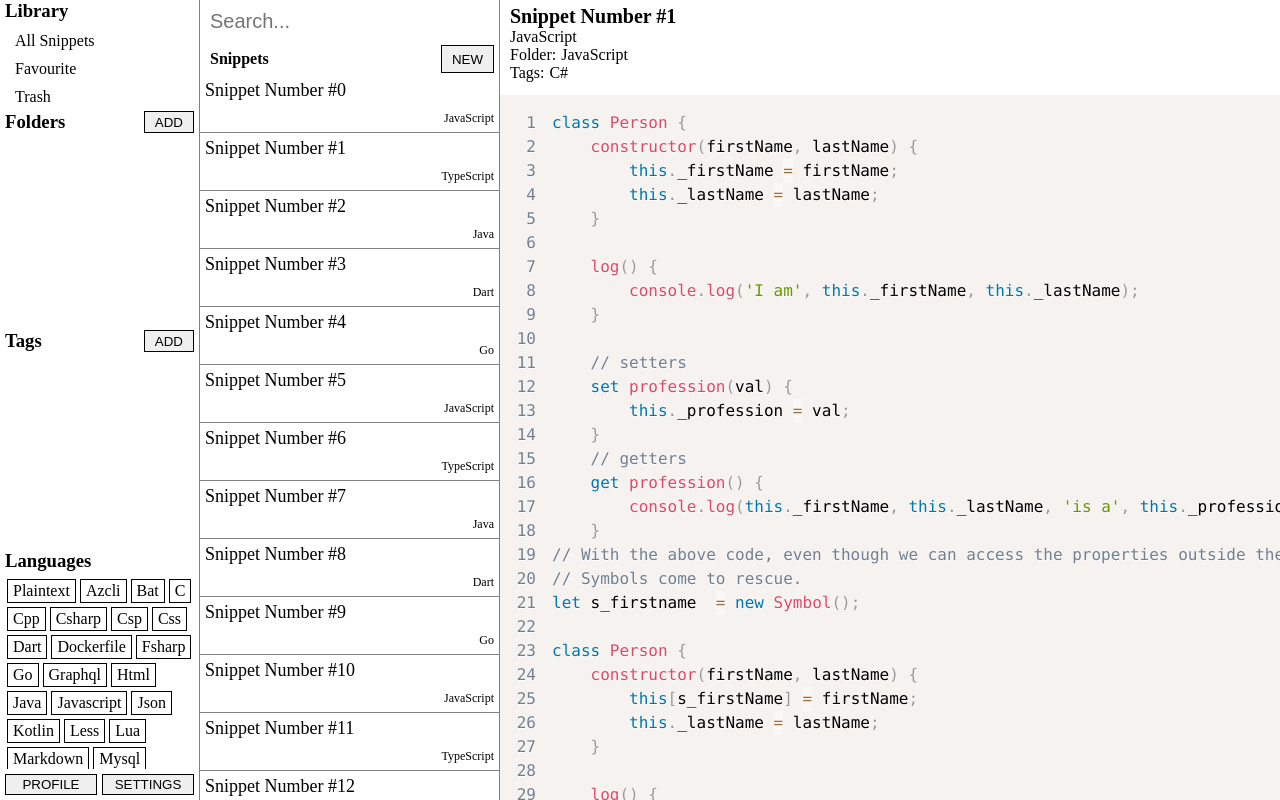
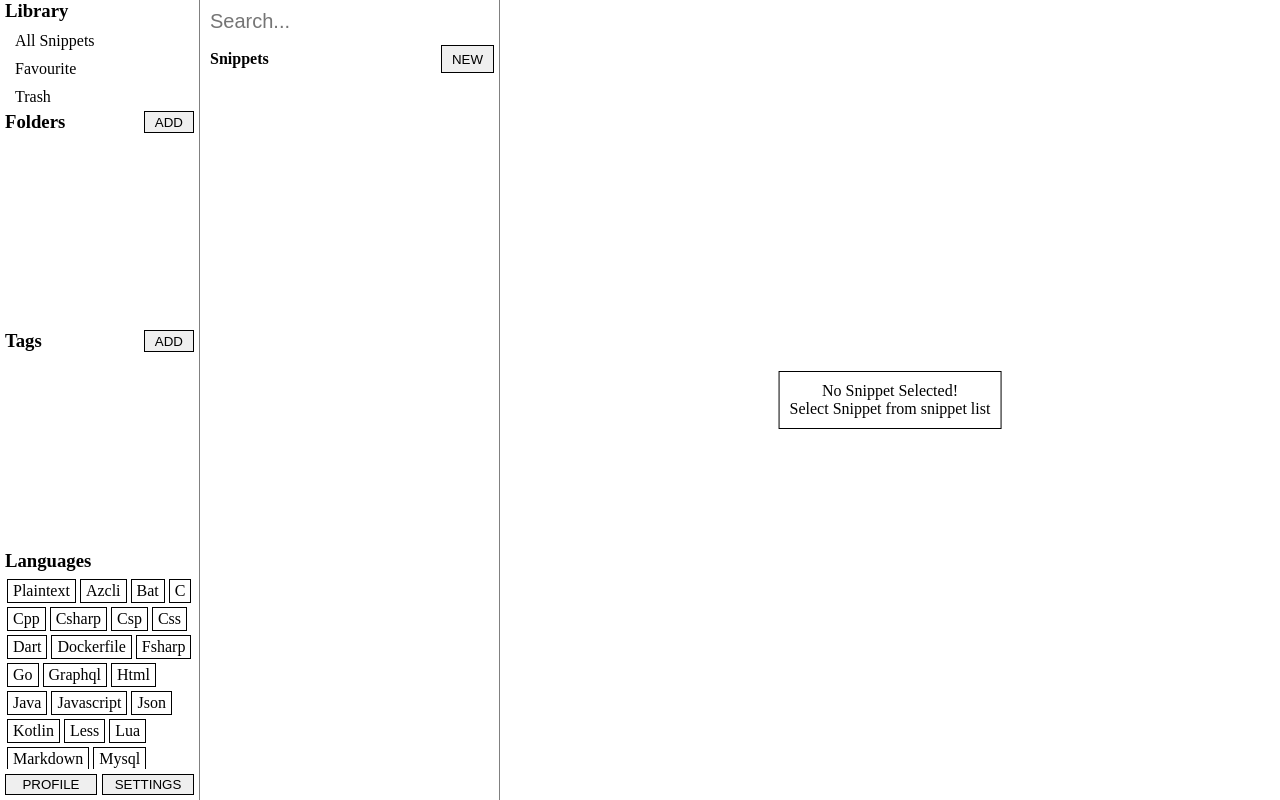
Before and after one commit to fahimshahrierrasel/ssm, a React (Create React App) app: page / in a window 1280 px wide. Built offline with nearby package versions, Linux system fonts and the light colour scheme.

Commit message:
Update snippet create operation

```diff
--- a/src/data/helpers.ts
+++ b/src/data/helpers.ts
@@ -1,13 +1,9 @@
-import { IDropdownItem, IMeta } from "./models";
-
-function instanceOfIMeta(obj: any): obj is IMeta {
-  return "name" in obj;
-}
+import { IDropdownItem } from "./models";
 
 export const arrayToItems = (items: any[]): IDropdownItem[] => {
   return items.map((item, index) => {
-    if (instanceOfIMeta(item)) {
-      return { key: index, value: item.name } as IDropdownItem;
+    if (typeof item !== "string") {
+      return { key: item.id, value: item.name } as IDropdownItem;
     }
     return { key: index, value: item } as IDropdownItem;
   });
--- a/src/data/models/ifolder.ts
+++ b/src/data/models/ifolder.ts
@@ -1,8 +1,5 @@
 import { IMeta } from "./imeta";
 
 export interface IFolder extends IMeta {
-  id: string;
   name: string;
-  created_at: Date;
-  updated_at: Date;
 }
--- a/src/data/models/imeta.ts
+++ b/src/data/models/imeta.ts
@@ -1,3 +1,5 @@
 export interface IMeta {
-    name: string;
+  id: string;
+  created_at: Date | number;
+  updated_at: Date | number;
 }
--- a/src/data/models/itag.ts
+++ b/src/data/models/itag.ts
@@ -1,8 +1,5 @@
 import { IMeta } from "./imeta";
 
 export interface ITag extends IMeta {
-  id: string;
   name: string;
-  created_at: Date;
-  updated_at: Date;
 }
--- a/src/data/state/reducers/snippet.ts
+++ b/src/data/state/reducers/snippet.ts
@@ -1,7 +1,8 @@
 import { createSlice, PayloadAction } from "@reduxjs/toolkit";
-import { IFolder, ISnippet, ITag } from "../../models";
+import { IFolder, ISimpleSnippet, ISnippet, ITag } from "../../models";
 import { AppThunk } from "../store";
 import { languages } from "../../constants";
+import { v4 as uuidv4 } from "uuid";
 
 interface ISnippetReducer {
   snippets: ISnippet[];
@@ -50,11 +51,19 @@ export const {
 export default snippetSlice.reducer;
 
 // Thunk Actions
-export const createSnippet = (newSnippet: ISnippet): AppThunk => async (
+export const createSnippet = (newSnippet: ISimpleSnippet): AppThunk => async (
   dispatch
 ) => {
   try {
-    dispatch(addSnippet(newSnippet));
+    dispatch(
+      addSnippet({
+        ...newSnippet,
+        id: uuidv4(),
+        is_favourite: false,
+        created_at: new Date().getTime(),
+        updated_at: new Date().getTime(),
+      } as ISnippet)
+    );
   } catch (err) {}
 };
 
--- a/src/views/components/snippet-details/snippet-details.scss
+++ b/src/views/components/snippet-details/snippet-details.scss
@@ -29,3 +29,23 @@
     overflow-y: scroll;
   }
 }
+
+.empty-snippet {
+  position: relative;
+  .message {
+    position: absolute;
+    top: 50%;
+    left: 50%;
+    transform: translate(-50%, -50%);
+    padding: 10px;
+    border: 1px solid black;
+
+    text-align: center;
+
+    &:hover {
+      background-color: black;
+      color: white;
+      cursor: help;
+    }
+  }
+}
--- a/src/views/components/snippet-details/snippet-details.tsx
+++ b/src/views/components/snippet-details/snippet-details.tsx
@@ -1,91 +1,49 @@
 import React from "react";
 import "./snippet-details.scss";
 import { Prism as SyntaxHighlighter } from "react-syntax-highlighter";
-
-const value = `class Person {
-    constructor(firstName, lastName) {
-        this._firstName = firstName;
-        this._lastName = lastName;
-    }
-
-    log() {
-        console.log('I am', this._firstName, this._lastName);
-    }
-
-    // setters
-    set profession(val) {
-        this._profession = val;
-    }
-    // getters
-    get profession() {
-        console.log(this._firstName, this._lastName, 'is a', this._profession);
-    }
-// With the above code, even though we can access the properties outside the function to change their content what if we don't want that.
-// Symbols come to rescue.
-let s_firstname  = new Symbol();
-
-class Person {
-    constructor(firstName, lastName) {
-        this[s_firstName] = firstName;
-        this._lastName = lastName;
-    }
-
-    log() {
-        console.log('I am', this._firstName, this._lastName);
-    }
-
-    // setters
-    set profession(val) {
-        this._profession = val;
-    }
-    // getters
-    get profession() {
-        console.log(this[s_firstName], this._lastName, 'is a', this._profession);
-	}
-	function serverRequest(query, callback){
-		setTimeout(function(){
-		  var response = query + "full!";
-		  callback(response);
-		},5000);
-	  }
-
-	  function getResults(results){
-		console.log("Response from the server: " + results);
-	  }
-
-	  serverRequest("The glass is half ", getResults);
-
-	  // Result in console after 5 second delay:
-	  // Response from the server: The glass is half full!
-	`;
+import { RootState } from "../../../data/state/reducers";
+import { useSelector } from "react-redux";
 
 const SnippetDetails = () => {
-  return (
+  const { selectedSnippet } = useSelector((state: RootState) => state.snippets);
+  return !selectedSnippet ? (
+    <EmptySnippet />
+  ) : (
     <div className="snippet-details">
       <div className="info">
-        <span className="title">Snippet Number #1</span>
-        <span className="language">JavaScript</span>
+        <span className="title">{selectedSnippet.name}</span>
+        <span className="language">{selectedSnippet.language}</span>
         <div className="folder">
           <span>Folder:</span>
-          <span>{"JavaScript"}</span>
+          <span>{selectedSnippet.folder}</span>
         </div>
 
         <div className="tags">
           <span>Tags:</span>
-          {"C#"}
+          {selectedSnippet.tags?.join(", ")}
         </div>
       </div>
       <div className="editor">
         <SyntaxHighlighter
           showLineNumbers={true}
           wrapLongLines={true}
-          language="javascript"
-        >
-          {value}
+          language={selectedSnippet.language}>
+          {selectedSnippet.snippet}
         </SyntaxHighlighter>
       </div>
     </div>
   );
 };
 
+const EmptySnippet = () => {
+  return (
+    <div className="empty-snippet">
+      <div className="message">
+        <p>No Snippet Selected!</p>
+        <p>Select Snippet from snippet list</p>
+      </div>
+    </div>
+  );
+};
+
 export default SnippetDetails;
--- a/src/views/components/snippet-form/snippet-form.tsx
+++ b/src/views/components/snippet-form/snippet-form.tsx
@@ -1,12 +1,15 @@
 import React, { useState } from "react";
 import { useSelector } from "react-redux";
-import { IDropdownItem } from "../../../data/models";
+import { IDropdownItem, ISimpleSnippet } from "../../../data/models";
 import OutlineDropdown from "../outline-dropdown";
 import OutlineInput from "../outline-input";
 import OutlineMultiselect from "../outline-multiselect";
-import { discardSnippet, RootState } from "../../../data/state/reducers";
+import {
+  discardSnippet,
+  RootState,
+  createSnippet,
+} from "../../../data/state/reducers";
 import "./snippet-form.scss";
-
 import MonacoEditor from "react-monaco-editor";
 import OutlineButton from "../outline-button";
 import { useDispatch } from "react-redux";
@@ -15,13 +18,37 @@ import { arrayToItems } from "../../../data/helpers";
 const SnippetForm = () => {
   const dispatch = useDispatch();
   const [folder, setFolder] = useState<IDropdownItem | null>(null);
+  const [snippetName, setSnippetName] = useState<string>("");
   const [language, setLanguage] = useState<IDropdownItem | null>(null);
-  const [tag, setTag] = useState<IDropdownItem[]>([]);
-  const [snippet, setSnippet] = useState("");
+  const [selectedTags, setSelectedTags] = useState<IDropdownItem[]>([]);
+  const [snippetText, setSnippetText] = useState("");
 
   const { folders, tags, languages } = useSelector(
     (state: RootState) => state.snippets
   );
+
+  const onSaveClick = async (event: React.MouseEvent<HTMLButtonElement>) => {
+    // TODO: Need proper validation
+    if (snippetName.length < 3) {
+      alert("Name must be longer than 3+");
+    }
+
+    if (snippetText.length < 3) {
+      alert("Snippet must be longer than 3+");
+    }
+
+    dispatch(
+      createSnippet({
+        name: snippetName,
+        snippet: snippetText,
+        folder: folder?.value,
+        tags: selectedTags?.map((st) => st.value),
+        language: language?.value,
+      } as ISimpleSnippet)
+    );
+
+    dispatch(discardSnippet());
+  };
 
   return (
     <div className="snippet-form">
@@ -29,10 +56,10 @@ const SnippetForm = () => {
         <div className="name">
           <OutlineInput
             placeholder="Snippet Name"
-            value=""
-            onChange={() => {}}
+            value={snippetName}
+            onChange={(newVal: string) => setSnippetName(newVal)}
           />
-          <OutlineButton title="SAVE" onClick={() => {}} />
+          <OutlineButton title="SAVE" onClick={onSaveClick} />
           <OutlineButton
             title="CANCEL"
             onClick={() => {
@@ -67,9 +94,9 @@ const SnippetForm = () => {
           <label>Tags</label>
           <OutlineMultiselect
             items={arrayToItems(tags)}
-            selectedItems={tag}
+            selectedItems={selectedTags}
             onItemChange={(updateItems: IDropdownItem[]) => {
-              setTag(updateItems);
+              setSelectedTags(updateItems);
             }}
           />
         </div>
@@ -78,7 +105,7 @@ const SnippetForm = () => {
       <div className="snippet-editor">
         <MonacoEditor
           language={language?.value ?? languages[0]}
-          value={snippet}
+          value={snippetText}
           height="96%"
           options={{
             formatOnType: true,
@@ -87,7 +114,7 @@ const SnippetForm = () => {
             automaticLayout: true,
             cursorStyle: "line",
           }}
-          onChange={(newValue) => setSnippet(newValue)}
+          onChange={(newValue) => setSnippetText(newValue)}
         />
       </div>
     </div>
--- a/src/views/components/snippet-list/snippet-list.scss
+++ b/src/views/components/snippet-list/snippet-list.scss
@@ -11,6 +11,6 @@
   }
 
   .snippets {
-    overflow-y: scroll;
+    overflow-y: auto;
   }
 }
--- a/src/views/components/snippet-list/snippet-list.tsx
+++ b/src/views/components/snippet-list/snippet-list.tsx
@@ -1,15 +1,18 @@
 import React, { useState } from "react";
-import { useDispatch } from "react-redux";
+import { useDispatch, useSelector } from "react-redux";
 import OutlineButton from "../outline-button";
 import OutlineInput from "../outline-input";
 import Snippet from "../snippet/snippet";
 import "./snippet-list.scss";
-import { newSnippet } from "../../../data/state/reducers";
-
-const languages = ["JavaScript", "TypeScript", "Java", "Dart", "Go"];
+import {
+  newSnippet,
+  setSelectedSnippet,
+  RootState,
+} from "../../../data/state/reducers";
 
 const SnippetList = () => {
   const dispatch = useDispatch();
+  const { snippets } = useSelector((state: RootState) => state.snippets);
   const [searchQuery, setSearchQuery] = useState("");
 
   return (
@@ -24,16 +27,21 @@ const SnippetList = () => {
       />
       <div className="list-header">
         <h4 style={{ padding: "5px" }}>Snippets</h4>
-        <OutlineButton title="NEW" onClick={() => {
-          dispatch(newSnippet());
-        }} />
+        <OutlineButton
+          title="NEW"
+          onClick={() => {
+            dispatch(newSnippet());
+          }}
+        />
       </div>
       <div className="snippets">
-        {Array.from(Array(30).keys()).map((item) => (
+        {snippets.map((snippet) => (
           <Snippet
-            key={item}
-            title={`Snippet Number #${item}`}
-            language={languages[item % languages.length]}
+            key={snippet.id}
+            snippet={snippet}
+            onClick={() => {
+              dispatch(setSelectedSnippet(snippet.id));
+            }}
           />
         ))}
       </div>
--- a/src/views/components/snippet/snippet.tsx
+++ b/src/views/components/snippet/snippet.tsx
@@ -1,24 +1,25 @@
 import React from "react";
 import PropTypes from "prop-types";
 import "./snippet.scss";
+import { ISnippet } from "../../../data/models";
 
 interface ISnippetProps {
-  title: string;
-  language: string;
+  snippet: ISnippet
+  onClick: Function
 }
 
-const Snippet = ({ title, language }: ISnippetProps) => {
+const Snippet = ({ snippet, onClick }: ISnippetProps) => {
   return (
-    <div className="snippet">
-      <span className="snippet-title">{title}</span>
-      <span className="snippet-lang">{language}</span>
+    <div className="snippet" onClick={(e) => onClick()}>
+      <span className="snippet-title">{snippet.name}</span>
+      <span className="snippet-lang">{snippet.language}</span>
     </div>
   );
 };
 
 Snippet.propTypes = {
-  title: PropTypes.string.isRequired,
-  language: PropTypes.string.isRequired,
+  snippet: PropTypes.object.isRequired,
+  onClick: PropTypes.func.isRequired,
 };
 
 export default Snippet;
```
Also changed, not shown: src/data/models/isnippet.ts (+13 -5 lines).
